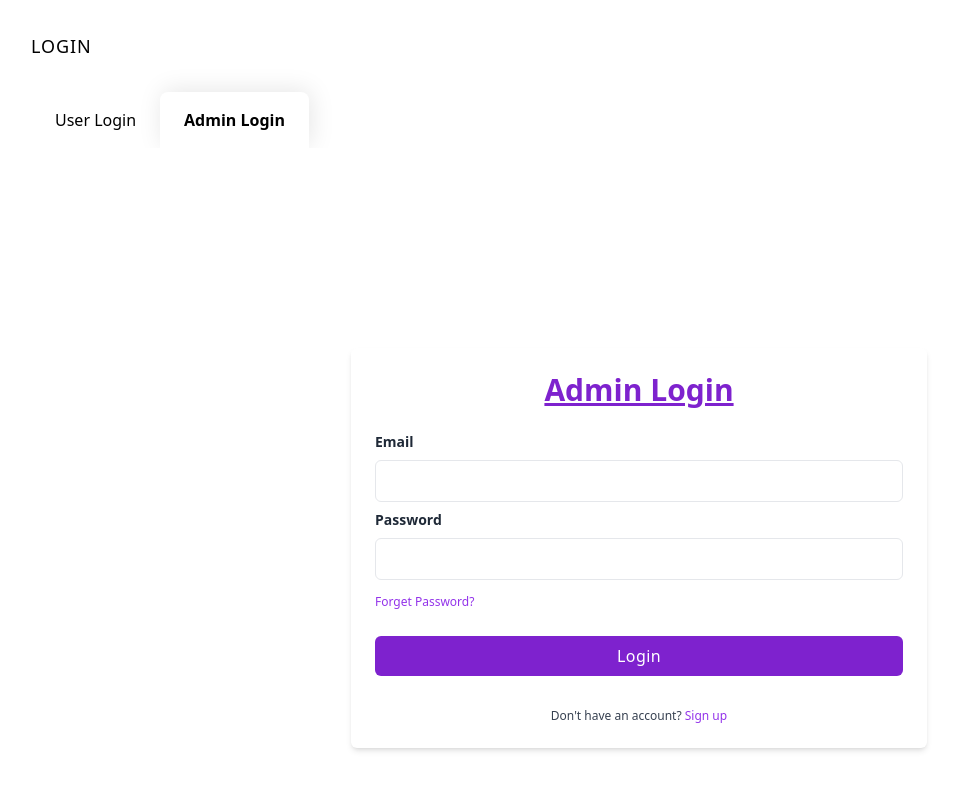
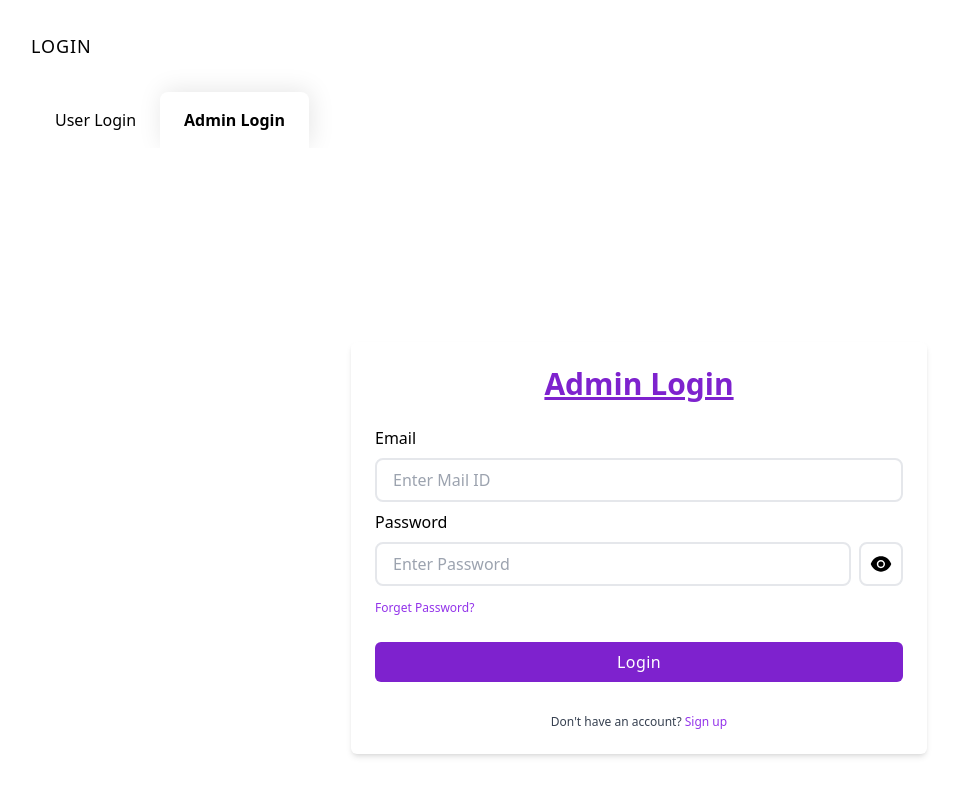
Before and after one commit to suvanbalu/CaterBid, a React (Create React App) app: page /login in a window 1280 px wide. Both pictures are taken after a click on the button "Admin Login". Shown: the top 796 px of the page, without its empty margins (1-958 px from the left). Built offline with nearby package versions, Linux system fonts and the light colour scheme.

Commit message:
Input component added

```diff
--- /dev/null
+++ b/src/components/TextInput.js
@@ -0,0 +1,67 @@
+import React, { useState } from "react";
+import {
+  AiFillExclamationCircle,
+  AiFillEye,
+  AiOutlineEyeInvisible,
+} from "react-icons/ai";
+
+const Inputfield = ({
+  valueState = ["", (v) => {}],
+  errorState = ["", (v) => {}],
+  placeholder = "",
+  type = "text",
+  title = "",
+  isDisabled = false,
+  className = "w-full",
+}) => {
+  const [value, setValue] = valueState;
+  const [error, setError] = errorState;
+  const [hide, setHide] = useState(true);
+
+  return (
+    <div
+      className={`${className} flex flex-col items-start justify-center space-y-2`}
+    >
+      <label className="text-blue text-base">{title}</label>
+      <div className="flex space-x-2 items-center w-full">
+        <input
+          disabled={isDisabled}
+          type={type === "password" ? (hide ? "password" : "text") : type}
+          placeholder={placeholder}
+          value={value}
+          onChange={(e) => {
+            e.preventDefault();
+            setValue(e.target.value);
+            setError("");
+          }}
+          className={` px-4 py-2 w-full rounded-lg text-slate bg-gray bg-clip-padding bg-no-repeat border-2 border-solid ${
+            error.length !== 0 ? "border-yellow" : "border-gray"
+          } first-letter:transition ease-in-out m-0 focus:outline-none focus:border-cloud`}
+        />
+        {type === "password" && (
+          <button
+            className="text-cloud p-2 border-2 bg-gray rounded-lg"
+            onClick={(e) => {
+              e.preventDefault();
+              setHide(!hide);
+            }}
+          >
+            {hide ? (
+              <AiFillEye size={24} />
+            ) : (
+              <AiOutlineEyeInvisible size={24} />
+            )}
+          </button>
+        )}
+      </div>
+      {error.length !== 0 && (
+        <div className="flex items-center space-x-2 text-xs text-red">
+          <AiFillExclamationCircle />
+          <p className="">{error}</p>
+        </div>
+      )}
+    </div>
+  );
+};
+
+export default Inputfield;
--- a/src/pages/Login/AdminLogin.js
+++ b/src/pages/Login/AdminLogin.js
@@ -1,6 +1,9 @@
-import React from 'react';
+import React, { useState } from 'react';
+import Inputfield from "../../components/TextInput"
 
 const AdminLogin = () => {
+    const [Mailid, setMailid] = useState("");
+    const [pwd, setpwd] = useState("");
     return (
         <div className="flex flex-col justify-center min-h-screen overflow-hidden bg-white">
             <div className="w-full p-6 m-auto bg-white rounded-md shadow-md lg:max-w-xl">
@@ -9,28 +12,20 @@ const AdminLogin = () => {
                 </h1>
                 <form className="mt-6">
                     <div className="mb-2">
-                        <label
-                            for="email"
-                            className="block text-sm font-semibold text-gray-800"
-                        >
-                            Email
-                        </label>
-                        <input
-                            type="email"
-                            className="block w-full px-4 py-2 mt-2 text-purple-700 bg-white border rounded-md focus:border-purple-400 focus:ring-purple-300 focus:outline-none focus:ring focus:ring-opacity-40"
-                        />
+                    <Inputfield
+                        valueState={[Mailid, setMailid]}
+                        title="Email"
+                        placeholder="Enter Mail ID"
+                    />
+
                     </div>
                     <div className="mb-2">
-                        <label
-                            for="password"
-                            className="block text-sm font-semibold text-gray-800"
-                        >
-                            Password
-                        </label>
-                        <input
-                            type="password"
-                            className="block w-full px-4 py-2 mt-2 text-purple-700 bg-white border rounded-md focus:border-purple-400 focus:ring-purple-300 focus:outline-none focus:ring focus:ring-opacity-40"
-                        />
+                    <Inputfield
+                        valueState={[pwd, setpwd]}
+                        title="Password"
+                        placeholder="Enter Password"
+                        type='password'
+                    />
                     </div>
                     <button className="text-xs text-purple-600 hover:underline">
                         Forget Password?
```
Also changed, not shown: 1 other file (tests, documents, lock files or other folders).
